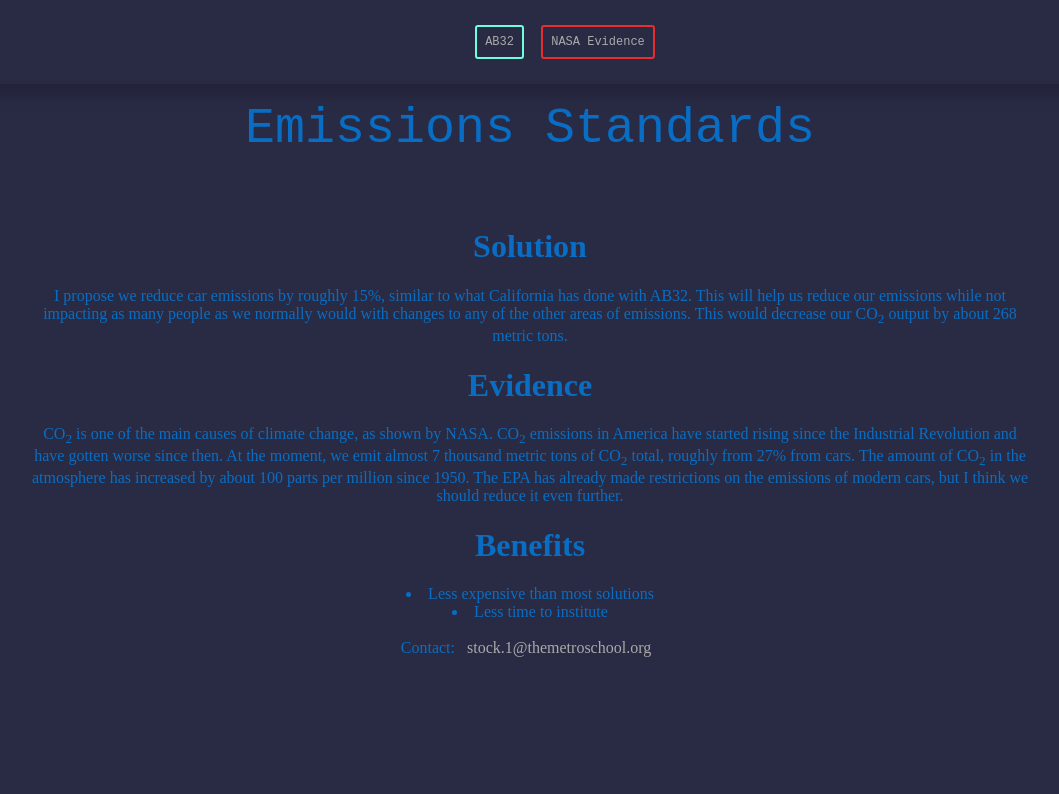
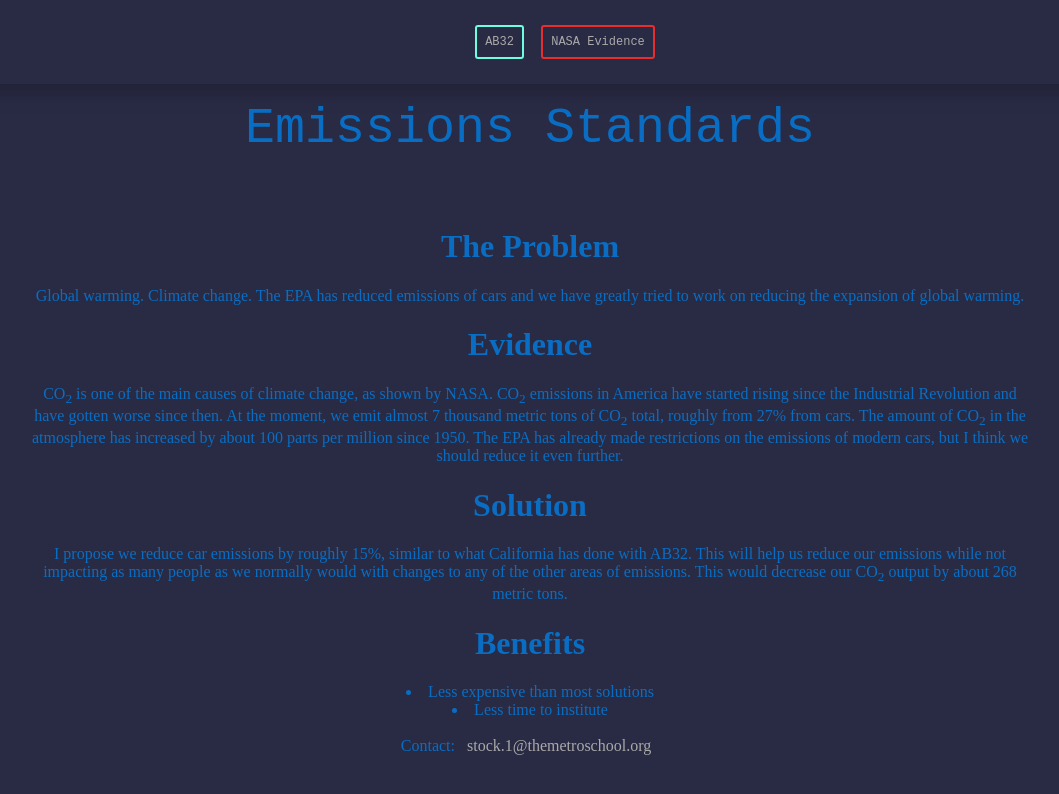
Before and after one commit to 1337Nerd/New-Emissions-Standard, a plain HTML site: page index.html in a window 1280 px wide. Shown: the whole page, without its empty margins (110-1169 px from the left). Drawn offline with Linux system fonts and the light colour scheme.

Commit message:
Update index.html

```diff
--- a/index.html
+++ b/index.html
@@ -15,16 +15,22 @@
                 <span style="color: #096EC3">Emissions Standards</span>
 	</div>
 
-	<h1 id="solution">Solution</h1>
+	<h1 id="solution">The Problem</h1>
 
 	<div id="info">
-		I propose we reduce car emissions by roughly 15%, similar to what California has done with AB32. This will help us reduce our emissions while not impacting as many people as we normally would with changes to any of the other areas of emissions. This would decrease our CO<sub>2</sub> output by about 268 metric tons.
+		Global warming. Climate change. The EPA has reduced emissions of cars and we have greatly tried to work on reducing the expansion of global warming.
 	</div>
 
 	<h1 id="solution">Evidence</h1>
 
 	<div id="info">
 		CO<sub>2</sub> is one of the main causes of climate change, as shown by NASA. CO<sub>2</sub> emissions in America have started rising since the Industrial Revolution and have gotten worse since then. At the moment, we emit almost 7 thousand metric tons of CO<sub>2</sub> total, roughly from 27% from cars. The amount of CO<sub>2</sub> in the atmosphere has increased by about 100 parts per million since 1950. The EPA has already made restrictions on the emissions of modern cars, but I think we should reduce it even further.
+	</div>
+
+	<h1 id="solution">Solution</h1>
+
+	<div id="info">
+		I propose we reduce car emissions by roughly 15%, similar to what California has done with AB32. This will help us reduce our emissions while not impacting as many people as we normally would with changes to any of the other areas of emissions. This would decrease our CO<sub>2</sub> output by about 268 metric tons.
 	</div>
 
 	<h1 id="solution">Benefits</h1>
```
